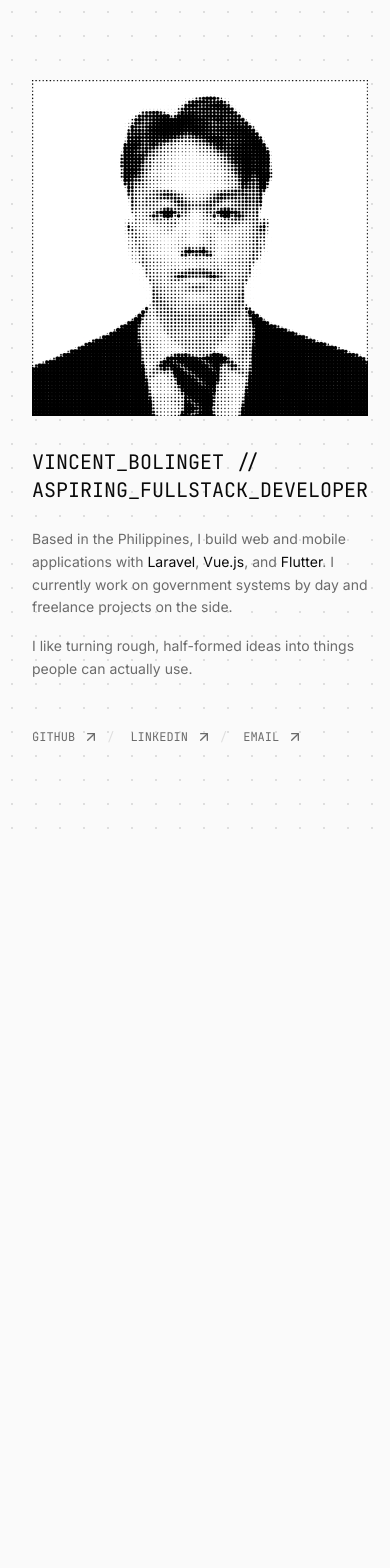
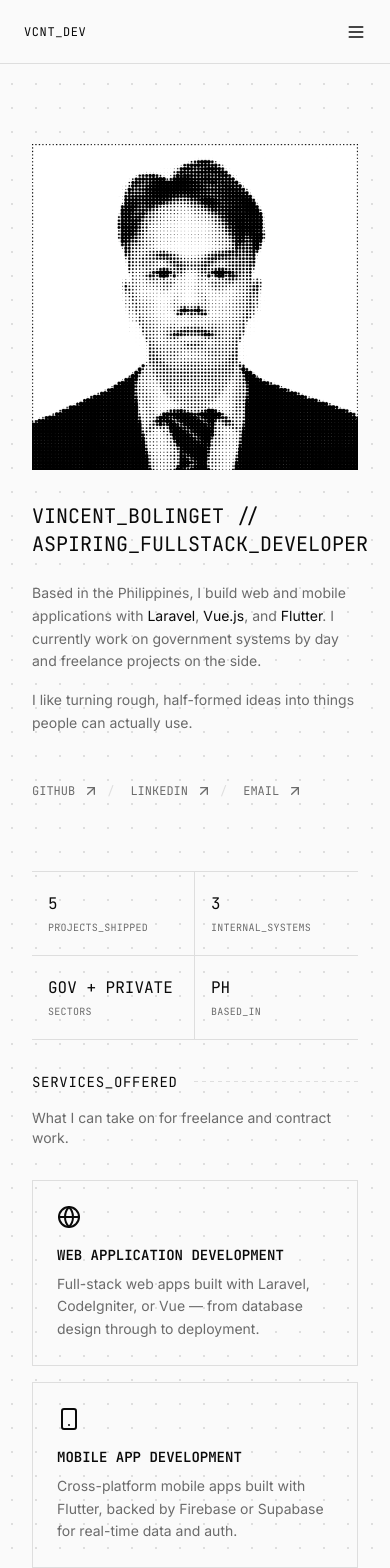
Before and after one commit to vincenitee/vue-portfolio, a Vue app: page / in a window 390 px wide. Shown: the top 1568 px of the page. Before the commit the page ends 844 px from the top, so only its background shows below. Built offline with nearby package versions, Linux system fonts and the light colour scheme.

Commit message:
feat: consolidate Sections to the App

```diff
--- a/src/App.vue
+++ b/src/App.vue
@@ -1,13 +1,26 @@
 <script setup>
+import ContactTerminal from "./components/ContactTerminal.vue";
 import Hero from "./components/Hero.vue";
+import MobileNav from "./components/MobileNav.vue";
+import ProjectCard from "./components/ProjectCard.vue";
+import ProjectLogs from "./components/ProjectLogs.vue";
+import Services from "./components/Services.vue";
 import Sidebar from "./components/Sidebar.vue";
+import StatsRow from "./components/StatsRow.vue";
+import TechStackRow from "./components/TechStackRow.vue";
 </script>
 
 <template>
-  <div class="dot-grid min-h-screen flex">
+  <div class="dot-grid min-h-screen flex flex-col md:flex-row">
     <Sidebar />
+    <MobileNav />
     <main class="flex-1 px-8 md:px-16 py-12">
       <Hero />
+      <StatsRow />
+      <Services />
+      <ProjectLogs />
+      <TechStackRow />
+      <ContactTerminal />
     </main>
   </div>
 </template>
```
